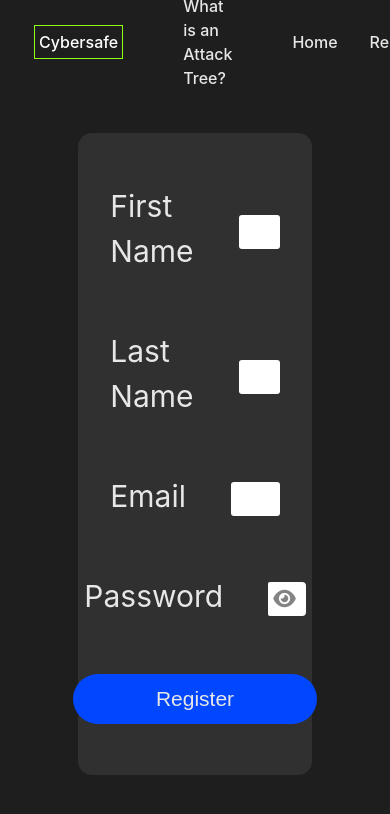
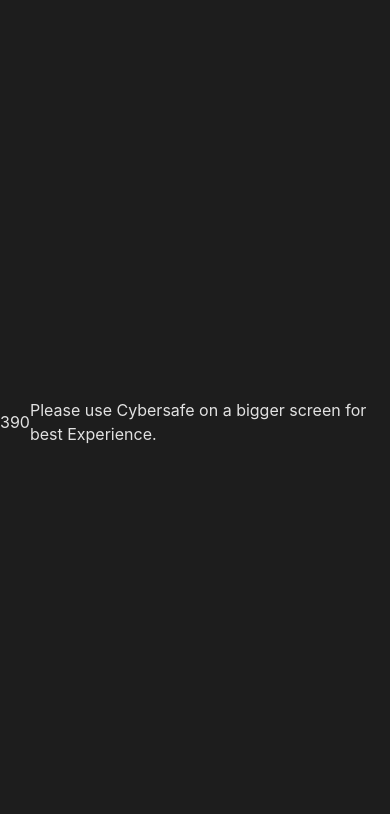
Before and after one commit to HarshSuvarna/Attack-tree-tool, a React (Vite) app: page /register in a window 390 px wide. Shown: the top 814 px of the page. Built offline with nearby package versions, Linux system fonts and the light colour scheme; no server answers.

Commit message:
added message for phone screens

```diff
--- a/src/App.css
+++ b/src/App.css
@@ -36,3 +36,14 @@
 .react-flow__pane {
   cursor: default;
 }
+
+.phone-screen-mssg {
+  background-color: #1d1d1d;
+  position: fixed;
+  width: 100%;
+  height: 100%;
+  display: flex;
+  align-items: center;
+  justify-content: center;
+  z-index: 500;
+}
--- a/src/auth/Register.tsx
+++ b/src/auth/Register.tsx
@@ -82,7 +82,7 @@
       try {
         dispatch(toggleLoading(true));
         const res: any = await registerUser(formData);
-        notifyInfo(res?.message || "Email verification needed");
+        notifyInfo("Please check your email for the verification url.");
         // notifySuccess("Registration Successful!");
         // localStorage.setItem("token", res.token);
         // const userData = res.userData;
--- /dev/null
+++ b/src/components/PhoneScreenMssg.tsx
@@ -0,0 +1,29 @@
+import { useEffect, useState } from "react";
+import "../App.css";
+
+function PhoneScreenMssg() {
+  const windowDimensions = window.innerWidth;
+  const show = windowDimensions < 878;
+  const [windowWidth, setwindowWidth] = useState(window.innerWidth);
+
+  useEffect(() => {
+    function handleResize() {
+      setwindowWidth(window.innerWidth);
+    }
+
+    window.addEventListener("resize", handleResize);
+    return () => window.removeEventListener("resize", handleResize);
+  }, []);
+
+  return (
+    <div
+      style={{ visibility: show ? "visible" : "hidden" }}
+      className="phone-screen-mssg"
+    >
+      {windowWidth}
+      <p>Please use Cybersafe on a bigger screen for best Experience.</p>
+    </div>
+  );
+}
+
+export default PhoneScreenMssg;
--- a/src/components/nodes/ParametersInput.tsx
+++ b/src/components/nodes/ParametersInput.tsx
@@ -1,4 +1,5 @@
 import { useReactFlow } from "@xyflow/react";
+import { notifyError } from "../customToast";
 export interface Props {
   parameter: number;
   id: string;
@@ -8,6 +9,16 @@
   const { setNodes } = useReactFlow();
 
   const updateParameter = (param: string) => {
+    if (
+      (type === "probability" &&
+      (parseFloat(param) < 0.0 || parseFloat(param) > 1))
+    ) {
+      notifyError("Probability can take values between 0 and 1")
+      return;
+    }else if (parseFloat(param)< 0){
+      notifyError("Please enter a valid value")
+    }
+
     setNodes((nodes: any) =>
       nodes.map((node: any) =>
         node.id === id
@@ -24,7 +35,6 @@
   };
 
   return (
-
     <input
       className="param-input"
       type="number"
--- a/src/main.tsx
+++ b/src/main.tsx
@@ -9,12 +9,14 @@
 import { PersistGate } from "redux-persist/integration/react";
 import ApiLoader from "./components/ApiLoader.tsx";
 import "@fortawesome/fontawesome-free/css/all.css";
+import PhoneScreenMssg from "./components/PhoneScreenMssg.tsx";
 axiosInterceptors(axios);
 
 ReactDOM.createRoot(document.getElementById("root")!).render(
   <React.StrictMode>
     <Provider store={store}>
       <PersistGate loading={null} persistor={persistor}>
+        <PhoneScreenMssg />
         <ApiLoader />
         <App />
       </PersistGate>
```
